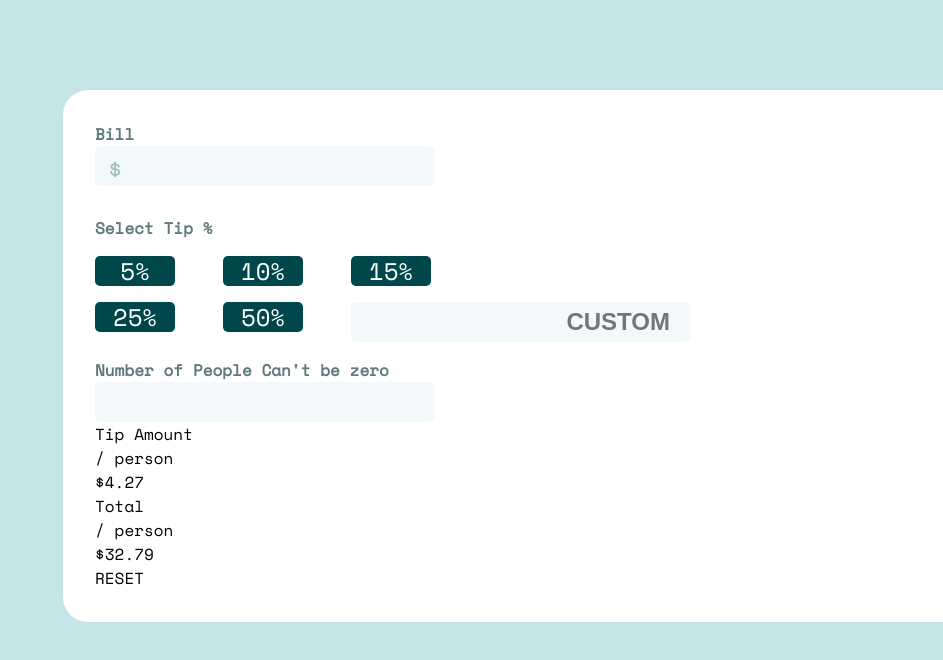
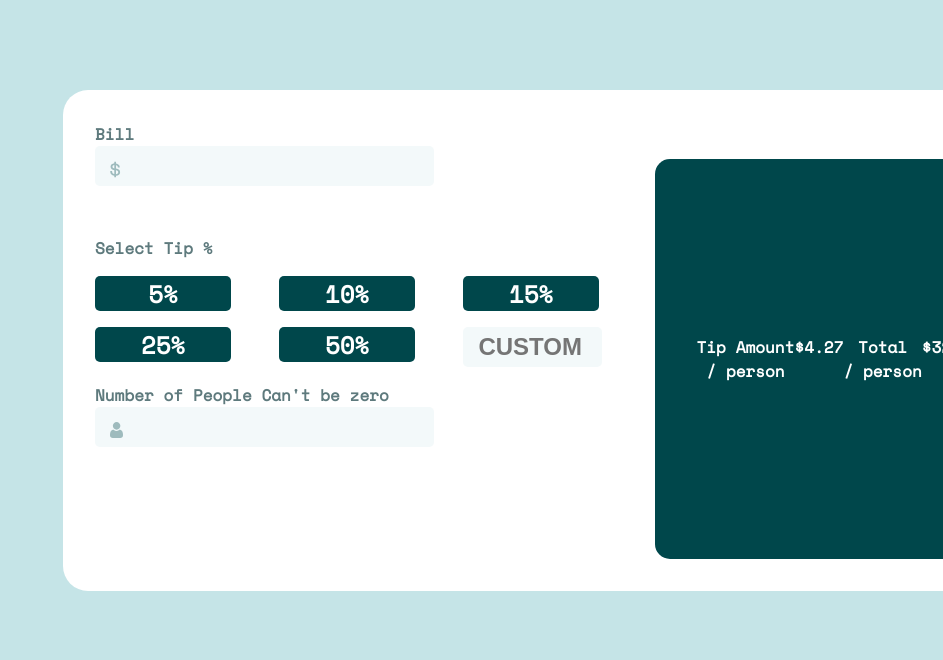
Before and after one commit to Sankara-Vandyck/tip-calculator, a plain HTML site: page index.html in a window 1280 px wide. Shown: the part 236-896 px from the top of the page, without its empty margins (337-1280 px from the left). Before the commit the page ends 858 px from the top, so only its background shows below. Drawn offline with nearby package versions, Linux system fonts and the light colour scheme.

Commit message:
working on result-div

```diff
--- a/index.html
+++ b/index.html
@@ -32,7 +32,7 @@
             <div class="tip-container">50%</div>
             <div id="tip-custom"> <input type="number"  class="tip-custom" placeholder="CUSTOM"></div>
           </div>
-            <div class="people-pge">
+            <div class="people-page">
               <label for="">Number of People</label>
               <label for="" class="error">Can't be zero</label>
             </div>
@@ -44,18 +44,17 @@
                   <p class="person">/ person</p>
                 </div>
                 <div class="amount" id="tip-amount">$4.27</div>
-              </div>
-            </div>
-            <div class="total">
-              <div class="tip-total">
+
+
+
                 <div class="text">
                   <p>Total</p>
                   <p class="person">/ person</p>
                 </div>
                 <div class="amount" id="tip-amount">$32.79</div>
-              </div>
               <div class="reset">RESET</div>
             </div>
+          </div>
       </div>
     </div>
 
--- a/style.css
+++ b/style.css
@@ -4,9 +4,10 @@
 }
 body{
     width: 1440px;
-    height: 100%;
+    height: 1024px;
     background-color:#C5E4E7 ;
     font-family: 'Space Mono', monospace;
+    font-weight: 700;
 }
 
 .logo{
@@ -30,7 +31,7 @@ body{
 
 label{
     color: #5E7A7D;
-    font-weight: 700;
+    font-weight: 600;
     margin-bottom: 1rem;
 }
 
@@ -47,11 +48,12 @@ input{
     font-size: 24px;
     font-weight: bold;
     border-radius: 5px;
+    cursor: pointer;
 }
 
 .bill-type{
     background-image: url(./images/icon-dollar.svg);
-    margin-bottom: 30px;
+    margin-bottom: 50px;
 }
 
 .tips, .second-tip{
@@ -69,13 +71,54 @@ input{
     align-items: center;
     justify-content: center;
     font-size: 24px;
-    width: 5rem;
-    height: 30px;
+    width: 8.5rem;
+    height: 35px;
     border-radius: 5px;
     color: white;
     cursor: pointer;
 }
 
-tip-custom{
+.tip-container:hover{
+    color: #000000;
+    background: #9FE8DF;
+}
+
+
+.tip-custom{
     display: flex;
+    align-items: center;
+    justify-content: center;
+    width: 8rem;
+    font-size: 24px;
+    cursor: pointer;
 }
+
+/* .people-page{
+    display: flex;
+    align-items: center;
+    margin-top: 30rem;
+} */
+
+.number-of-people{
+    background-image: url(./images/icon-person.svg);
+    margin-bottom: 5rem;
+}
+
+.result{
+    display: flex;
+    align-items: center;
+    justify-content: center;
+    height: 20rem;
+    margin-left: 35rem;
+    margin-top: -23rem;
+    background-color: #00474B;
+    color: #FFFFFF;
+    padding: 40px 25px;
+    border-radius: 15px;
+}
+
+.tip-amount{
+    display: flex;
+    justify-content: space-between;
+    text-align: center;
+}
```
